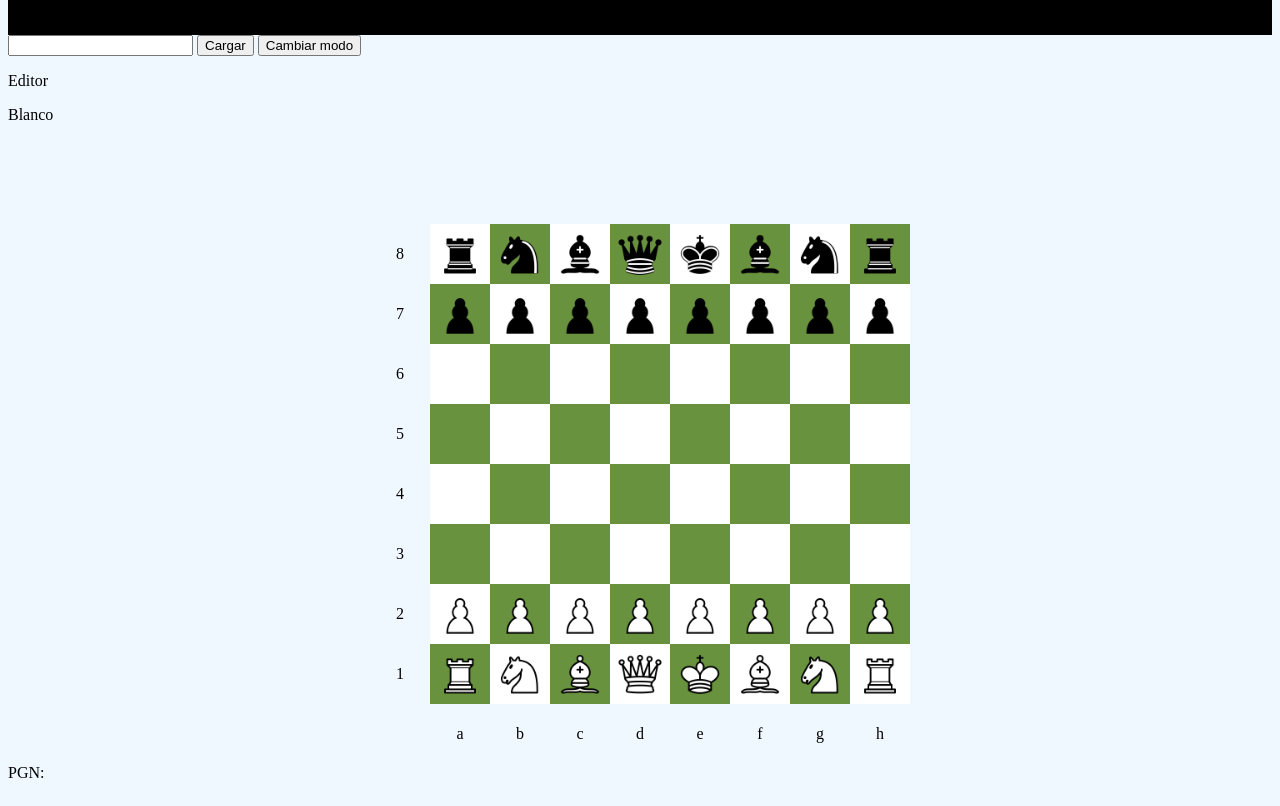
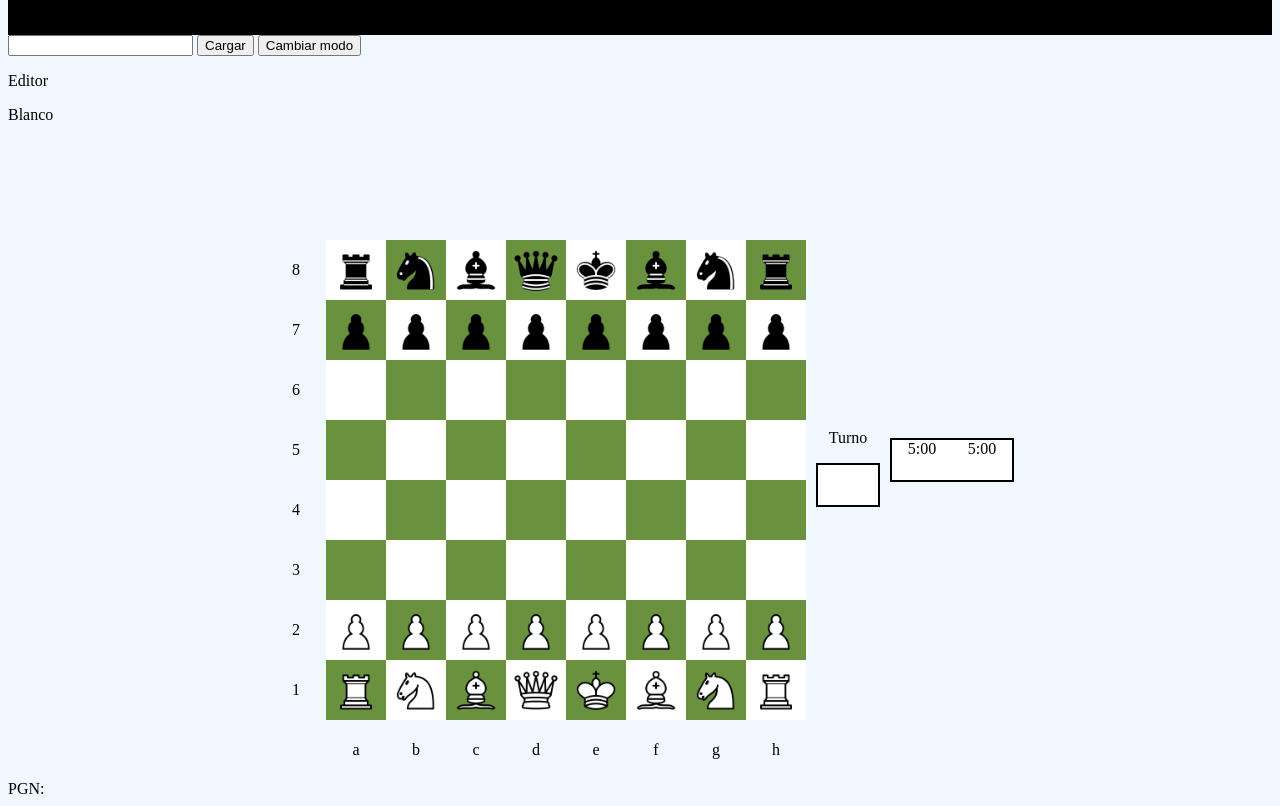
Before and after one commit to rubinz0/ChessProject, a plain HTML site: page index.html in a window 1280 px wide. Shown: the part 73-879 px from the top of the page. Drawn offline with Linux system fonts and the light colour scheme.

Commit message:
Creacion interfaz partida

```diff
--- a/index.html
+++ b/index.html
@@ -14,8 +14,23 @@
     <button id="cambiarModo">Cambiar modo</button>
     <p id="texto">Editor</p>
     <p id="textoTurno">Blanco</p>
-    <div id="tablero">
+
+    <div class="partida">
+      <div id="tablero">
+      </div>
+      <div class="turno">
+        <p>Turno</p>
+        <div id="color-turno"></div>
+      </div>
+      <div class="tiempo">
+        <div class="contador">5:00</div>
+        <div class="contador">5:00</div>
+      </div>
     </div>
+
+
+
+
     <div id="contenedorPGN">PGN: </div>
 
     <!-- Modales -->
--- a/src/controladores/ControladorJuego.js
+++ b/src/controladores/ControladorJuego.js
@@ -189,8 +189,6 @@ export class ControladorJuego {
                 this.cambiarTurno();
             }
 
-
-
             const movimientosLegales = this.tablero.hayMovimientosLegales(movimientoValido.pieza.color);
 
             if(movimientoValido.jaque){
--- a/src/vistas/VistaTablero.js
+++ b/src/vistas/VistaTablero.js
@@ -7,6 +7,7 @@ export class VistaTablero {
     tablero = document.querySelector("#tablero");
     modalCoronacion = document.querySelector("#modalCoronacion");
     pgn = document.querySelector("#contenedorPGN");
+    turno = document.querySelector("#turno");
 
     cambiarModo = document.querySelector("#cambiarModo");
 
@@ -154,6 +155,7 @@ export class VistaTablero {
     }
 
 
+
     //==== Manipular piezas ====
 
     moverPiezaDOM(piezaHTML, casillaDestinoId) {
@@ -267,8 +269,10 @@ export class VistaTablero {
         const texto = document.querySelector("#textoTurno");
         if (texto.textContent === "Blanco") {
             texto.textContent = "Negro";
+            this.turno.style.backgroundColor = "black";
         } else {
             texto.textContent = "Blanco"
+            this.turno.style.backgroundColor = "white";
         }
     }
 }
--- a/style.css
+++ b/style.css
@@ -4,7 +4,7 @@ body{
 
 #tablero{
     margin-top: 100px;
-    justify-self: center;
+    /* justify-self: center; */
 }
 
 /*Casillas */
@@ -96,6 +96,42 @@ body{
 /* #home:active{
 
 } */
+
+
+/* Turnos + tiempo */
+
+.partida {
+  display: flex;
+  justify-content: center;
+  align-items: center;
+  gap: 10px;
+}
+
+.turno p{
+  text-align: center;
+}
+
+#color-turno{
+  height: 40px;
+  width: 60px;
+  background-color: white;
+  border: 2px solid;
+}
+
+.tiempo{
+  display: flex;
+  border: 2px solid;
+}
+
+.contador{
+  height: 40px;
+  width: 60px;
+  background-color: white;
+  text-align: center;
+  justify-content: center;
+}
+
+
 
 /* ========================================================
    ESTILOS BASE DEL MODAL (TEMA VIDEOJUEGO / FANTASÍA)
```
